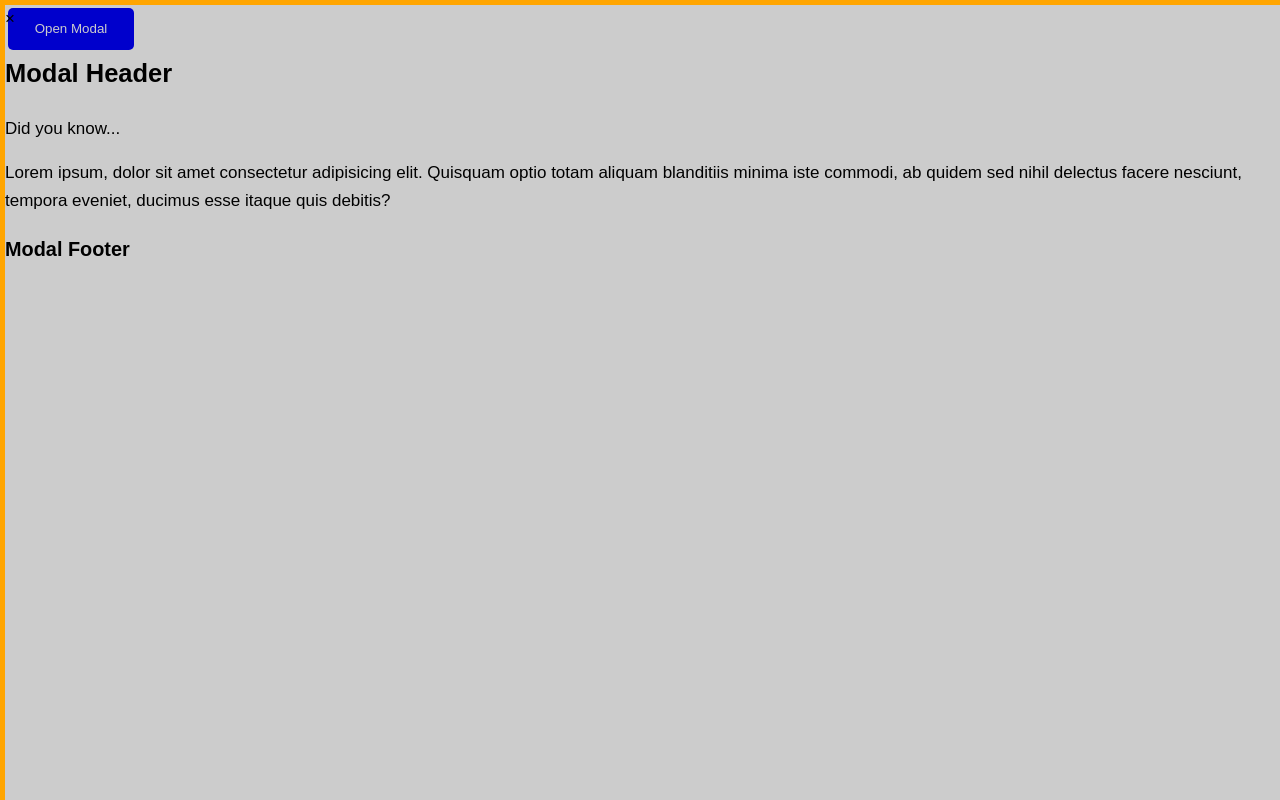
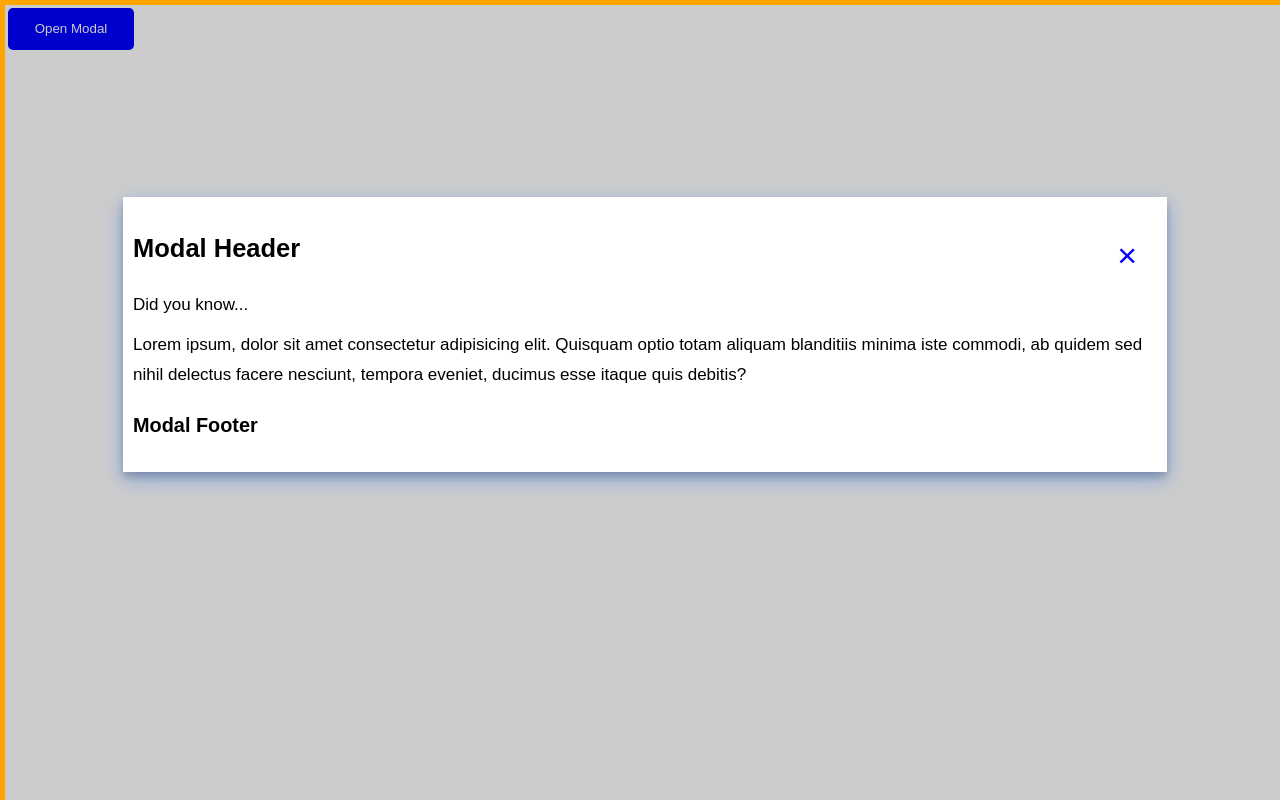
Before and after one commit to rogo009/modalv1, a plain HTML site: page index.html in a window 1280 px wide. Drawn offline with Linux system fonts and the light colour scheme.

Commit message:
update modal style

```diff
--- a/main.css
+++ b/main.css
@@ -17,7 +17,7 @@ body {
   background: pink;
 }
 
-  /* make height and width 100% so the modal window takes up the entire browser window */
+/* make height and width 100% so the modal window takes up the entire browser window, so most likely will usually keep these dimensions 100%*/
 .modal {
   /* display: none; */
   position: fixed;
@@ -27,6 +27,47 @@ body {
   height: 100%;
   width: 100%;
   overflow: auto;
-      background-color: rgba(0,0,0,.2);
+  background-color: rgba(0, 0, 0, 0.2);
   border: 5px solid orange;
 }
+
+/* margin auto on left/right auto centers it on the browser */
+.modal-content {
+    width: 80%;
+    margin: 15% auto;
+    padding: 10px;
+    background-color: #fff;
+    margin: 15% auto;
+    box-shadow: 0 5px 8px 0 rgba(0,0,0, .2), 0 7px 20px 0 rgba(61, 125, 245, 0.46);
+    animation-name: modalopen;
+    animation-duration: 2s;
+}
+
+.closeBtn {
+    color: blue;
+    float: right;
+    margin: 0 20px;
+    font-size: 2em;
+    cursor: pointer;
+    /* border: 1px solid red; */
+}
+
+.closeBtn:hover,
+.closeBtn:focus {
+  color: #000;
+  text-decoration: none;
+}
+
+.modal-content p {
+    margin: 10px 0px 0px 0px;
+    line-height: 30px;
+}
+
+@keyframes modalopen {
+    from {
+      opacity: 0;
+    }
+    to {
+      opacity: 1;
+    }
+  }
```
Lines whose indentation alone changed are shown as unchanged.
